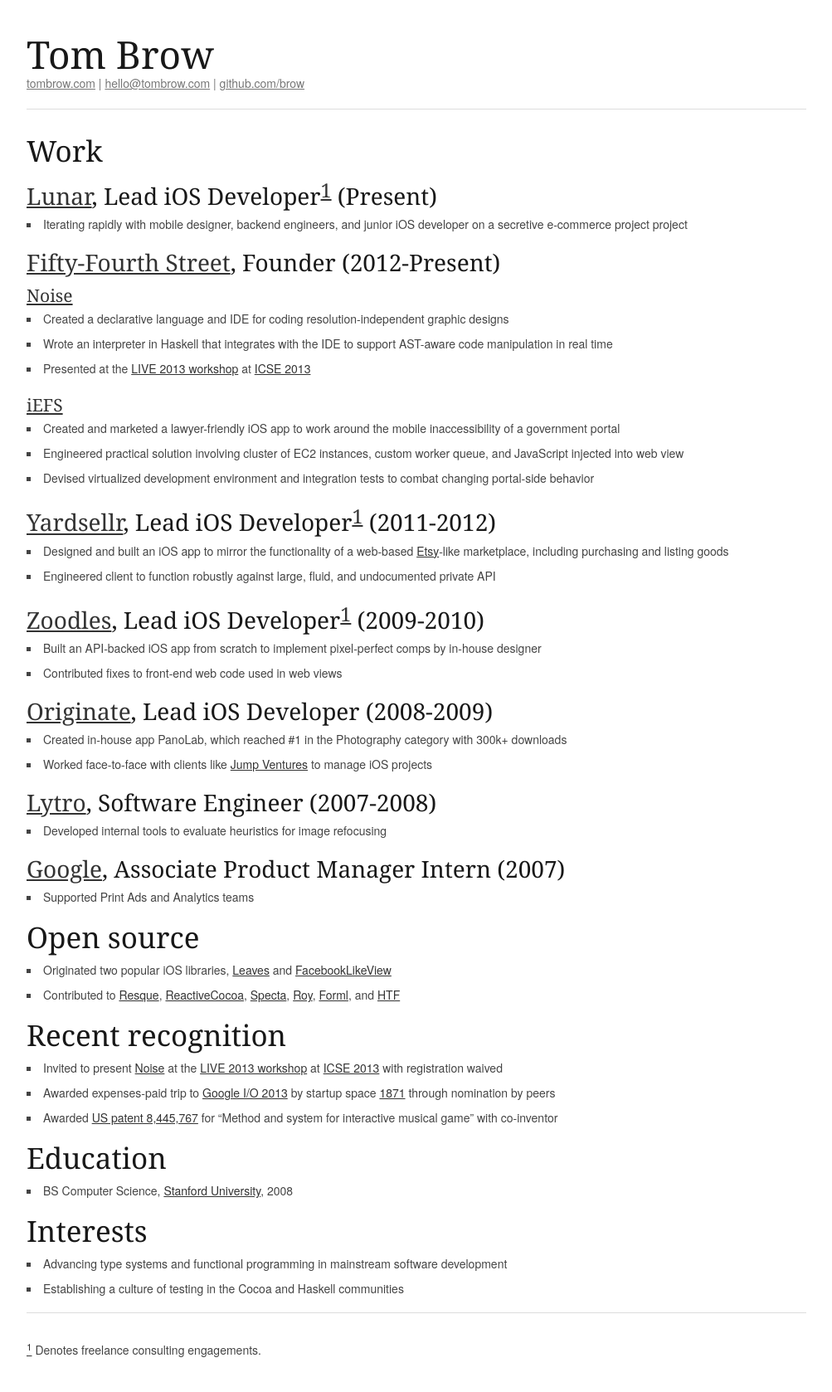
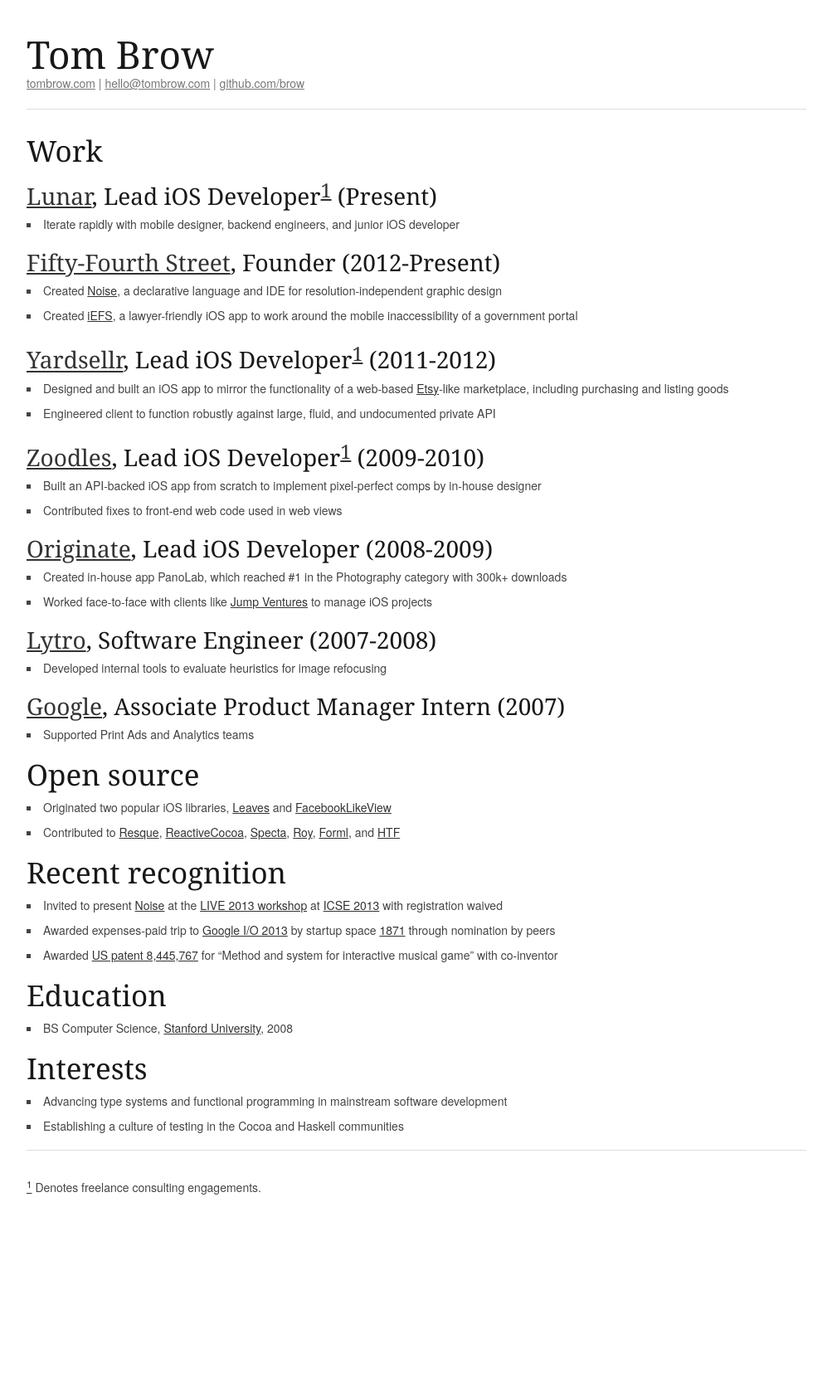
Before and after one commit to brow/rebeccabutler.org, a Jekyll site: the page built from cv/index.md, in a window 1280 px wide. Shown: the whole page at 83% size, without its empty margins (138-1141 px from the left). Built offline with Jekyll 4.4.1, drawn with Linux system fonts in a browser that asks for light colours; Markdown is read by kramdown in place of the engine named in the settings; after the commit the page ends 1482 px from its top, so only the background shows below that.

Commit message:
edit down 54S section

```diff
--- a/cv/index.md
+++ b/cv/index.md
@@ -5,19 +5,11 @@
 ## Work
 
 ### [Lunar], Lead iOS Developer<sup><a href="#1">1</a></sup> (Present)
-* Iterating rapidly with mobile designer, backend engineers, and junior iOS developer on a secretive e-commerce project project
+* Iterate rapidly with mobile designer, backend engineers, and junior iOS developer
 
 ### [Fifty-Fourth Street], Founder (2012-Present)
-
-#### [Noise]
-* Created a declarative language and IDE for coding resolution-independent graphic designs
-* Wrote an interpreter in Haskell that integrates with the IDE to support AST-aware code manipulation in real time
-* Presented at the [LIVE 2013 workshop] at [ICSE 2013]
-
-#### [iEFS]
-* Created and marketed a lawyer-friendly iOS app to work around the mobile inaccessibility of a government portal
-* Engineered practical solution involving cluster of EC2 instances, custom worker queue, and JavaScript injected into web view
-* Devised virtualized development environment and integration tests to combat changing portal-side behavior
+* Created [Noise], a declarative language and IDE for resolution-independent graphic design
+* Created [iEFS], a lawyer-friendly iOS app to work around the mobile inaccessibility of a government portal
 
 ### [Yardsellr], Lead iOS Developer<sup><a href="#1">1</a></sup> (2011-2012)
 * Designed and built an iOS app to mirror the functionality of a web-based [Etsy]-like marketplace, including purchasing and listing goods
```
